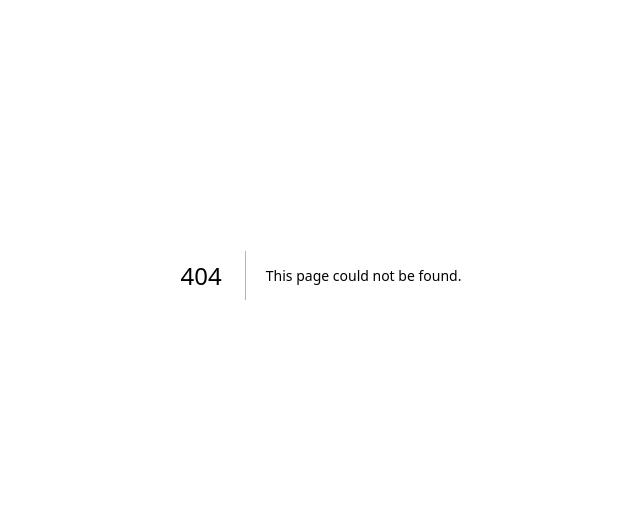
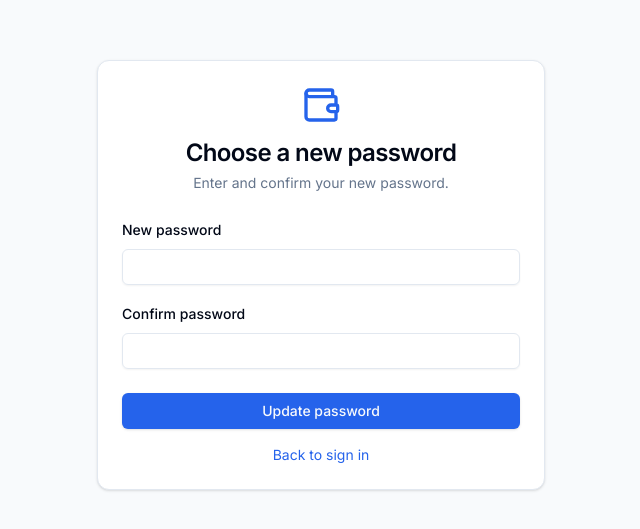
Before and after one commit to akhive/Mymoney, a Next.js app: page /reset-password in a window 1280 px wide. Before the commit this address had no page. Shown: the part 125-654 px from the top of the page, without its empty margins (319-959 px from the left). Built offline with nearby package versions, Linux system fonts and the light colour scheme.

Commit message:
Add password recovery flow

```diff
--- /dev/null
+++ b/src/app/(auth)/forgot-password/page.tsx
@@ -0,0 +1,99 @@
+"use client";
+
+import { useState } from "react";
+import Link from "next/link";
+import { createClient } from "@/lib/supabase/client";
+import { Button } from "@/components/ui/button";
+import { Input } from "@/components/ui/input";
+import { Label } from "@/components/ui/label";
+import {
+  Card,
+  CardContent,
+  CardDescription,
+  CardFooter,
+  CardHeader,
+  CardTitle,
+} from "@/components/ui/card";
+import { Wallet } from "lucide-react";
+
+export default function ForgotPasswordPage() {
+  const [email, setEmail] = useState("");
+  const [error, setError] = useState<string | null>(null);
+  const [sent, setSent] = useState(false);
+  const [loading, setLoading] = useState(false);
+
+  async function handleSubmit(event: React.FormEvent) {
+    event.preventDefault();
+    setLoading(true);
+    setError(null);
+
+    const callbackUrl = new URL("/auth/callback", window.location.origin);
+    callbackUrl.searchParams.set("next", "/reset-password");
+
+    const supabase = createClient();
+    const { error: resetError } = await supabase.auth.resetPasswordForEmail(
+      email,
+      { redirectTo: callbackUrl.toString() }
+    );
+
+    if (resetError) {
+      setError(resetError.message);
+    } else {
+      setSent(true);
+    }
+    setLoading(false);
+  }
+
+  return (
+    <div className="min-h-screen flex items-center justify-center bg-slate-50 px-4">
+      <Card className="w-full max-w-md">
+        <CardHeader className="space-y-1 text-center">
+          <div className="flex justify-center mb-2">
+            <Wallet className="h-10 w-10 text-primary" />
+          </div>
+          <CardTitle className="text-2xl">Reset your password</CardTitle>
+          <CardDescription>
+            Enter your account email and we’ll send you a recovery link.
+          </CardDescription>
+        </CardHeader>
+        <form onSubmit={handleSubmit}>
+          <CardContent className="space-y-4">
+            {error && (
+              <div className="rounded-md bg-red-50 border border-red-200 px-3 py-2 text-sm text-red-700">
+                {error}
+              </div>
+            )}
+            {sent && (
+              <div className="rounded-md bg-emerald-50 border border-emerald-200 px-3 py-2 text-sm text-emerald-700">
+                If an account exists for that email, a recovery link has been sent.
+              </div>
+            )}
+            <div className="space-y-2">
+              <Label htmlFor="email">Email</Label>
+              <Input
+                id="email"
+                type="email"
+                placeholder="you@example.com"
+                value={email}
+                onChange={(event) => setEmail(event.target.value)}
+                required
+                autoComplete="email"
+              />
+            </div>
+          </CardContent>
+          <CardFooter className="flex flex-col gap-4">
+            <Button type="submit" className="w-full" disabled={loading}>
+              {loading ? "Sending..." : "Send recovery link"}
+            </Button>
+            <Link
+              href="/login"
+              className="text-sm text-center text-primary hover:underline"
+            >
+              Back to sign in
+            </Link>
+          </CardFooter>
+        </form>
+      </Card>
+    </div>
+  );
+}
--- a/src/app/(auth)/login/page.tsx
+++ b/src/app/(auth)/login/page.tsx
@@ -108,6 +108,12 @@ export default function LoginPage() {
             <Button type="submit" className="w-full" disabled={loading}>
               {loading ? "Signing in..." : "Sign in"}
             </Button>
+            <Link
+              href="/forgot-password"
+              className="text-sm text-center text-primary hover:underline"
+            >
+              Forgot password?
+            </Link>
             <p className="text-sm text-center text-muted-foreground">
               Don&apos;t have an account?{" "}
               <Link href="/signup" className="text-primary hover:underline">
--- /dev/null
+++ b/src/app/(auth)/reset-password/page.tsx
@@ -0,0 +1,114 @@
+"use client";
+
+import { useEffect, useState } from "react";
+import Link from "next/link";
+import { createClient } from "@/lib/supabase/client";
+import { Button } from "@/components/ui/button";
+import { Input } from "@/components/ui/input";
+import { Label } from "@/components/ui/label";
+import {
+  Card,
+  CardContent,
+  CardDescription,
+  CardFooter,
+  CardHeader,
+  CardTitle,
+} from "@/components/ui/card";
+import { Wallet } from "lucide-react";
+import { useRouter } from "next/navigation";
+
+export default function ResetPasswordPage() {
+  const router = useRouter();
+  const [password, setPassword] = useState("");
+  const [confirmPassword, setConfirmPassword] = useState("");
+  const [error, setError] = useState<string | null>(null);
+  const [loading, setLoading] = useState(false);
+
+  useEffect(() => {
+    if (new URLSearchParams(window.location.search).has("error")) {
+      setError("This recovery link is invalid or expired. Request a new one.");
+    }
+  }, []);
+
+  async function handleSubmit(event: React.FormEvent) {
+    event.preventDefault();
+    setError(null);
+
+    if (password.length < 6) {
+      setError("Password must be at least 6 characters.");
+      return;
+    }
+    if (password !== confirmPassword) {
+      setError("Passwords do not match.");
+      return;
+    }
+
+    setLoading(true);
+  const supabase = createClient();
+    const { error: updateError } = await supabase.auth.updateUser({ password });
+    if (updateError) {
+      setError(updateError.message);
+      setLoading(false);
+      return;
+    }
+
+    router.push("/dashboard");
+    router.refresh();
+  }
+
+  return (
+    <div className="min-h-screen flex items-center justify-center bg-slate-50 px-4">
+      <Card className="w-full max-w-md">
+        <CardHeader className="space-y-1 text-center">
+          <div className="flex justify-center mb-2">
+            <Wallet className="h-10 w-10 text-primary" />
+          </div>
+          <CardTitle className="text-2xl">Choose a new password</CardTitle>
+          <CardDescription>Enter and confirm your new password.</CardDescription>
+        </CardHeader>
+        <form onSubmit={handleSubmit}>
+          <CardContent className="space-y-4">
+            {error && (
+              <div className="rounded-md bg-red-50 border border-red-200 px-3 py-2 text-sm text-red-700">
+                {error}
+              </div>
+            )}
+            <div className="space-y-2">
+              <Label htmlFor="password">New password</Label>
+              <Input
+                id="password"
+                type="password"
+                value={password}
+                onChange={(event) => setPassword(event.target.value)}
+                required
+                autoComplete="new-password"
+              />
+            </div>
+            <div className="space-y-2">
+              <Label htmlFor="confirmPassword">Confirm password</Label>
+              <Input
+                id="confirmPassword"
+                type="password"
+                value={confirmPassword}
+                onChange={(event) => setConfirmPassword(event.target.value)}
+                required
+                autoComplete="new-password"
+              />
+            </div>
+          </CardContent>
+          <CardFooter className="flex flex-col gap-4">
+            <Button type="submit" className="w-full" disabled={loading}>
+              {loading ? "Updating..." : "Update password"}
+            </Button>
+            <Link
+              href="/login"
+              className="text-sm text-center text-primary hover:underline"
+            >
+              Back to sign in
+            </Link>
+          </CardFooter>
+        </form>
+      </Card>
+    </div>
+  );
+}
--- /dev/null
+++ b/src/app/auth/callback/route.ts
@@ -0,0 +1,24 @@
+import { NextResponse, type NextRequest } from "next/server";
+import { createClient } from "@/lib/supabase/server";
+
+export async function GET(request: NextRequest) {
+  const code = request.nextUrl.searchParams.get("code");
+  const requestedNext = request.nextUrl.searchParams.get("next") || "/dashboard";
+  const next =
+    requestedNext.startsWith("/") && !requestedNext.startsWith("//")
+      ? requestedNext
+      : "/dashboard";
+
+  if (code) {
+    const supabase = await createClient();
+    const { error } = await supabase.auth.exchangeCodeForSession(code);
+
+    if (!error) {
+      return NextResponse.redirect(new URL(next, request.url));
+    }
+  }
+
+  return NextResponse.redirect(
+    new URL("/reset-password?error=recovery", request.url)
+  );
+}
--- a/src/app/page.tsx
+++ b/src/app/page.tsx
@@ -1,10 +1,12 @@
 import Link from "next/link";
 import { Button } from "@/components/ui/button";
+import { RecoveryRedirect } from "@/components/auth/recovery-redirect";
 import { Wallet, TrendingUp, Shield, Smartphone } from "lucide-react";
 
 export default function HomePage() {
   return (
     <div className="min-h-screen bg-gradient-to-b from-slate-50 to-slate-100">
+      <RecoveryRedirect />
       {/* Header */}
       <header className="border-b bg-white/80 backdrop-blur-sm sticky top-0 z-50">
         <div className="container mx-auto px-4 h-16 flex items-center justify-between">
--- /dev/null
+++ b/src/components/auth/recovery-redirect.tsx
@@ -0,0 +1,22 @@
+"use client";
+
+import { useEffect } from "react";
+import { useRouter } from "next/navigation";
+import { createClient } from "@/lib/supabase/client";
+
+export function RecoveryRedirect() {
+  const router = useRouter();
+
+  useEffect(() => {
+    const fragment = new URLSearchParams(window.location.hash.slice(1));
+    if (fragment.get("type") !== "recovery") return;
+
+    void createClient()
+      .auth.getSession()
+      .then(({ data }) => {
+        if (data.session) router.replace("/reset-password");
+      });
+  }, [router]);
+
+  return null;
+}
--- a/src/middleware.ts
+++ b/src/middleware.ts
@@ -48,6 +48,8 @@ export async function updateSession(request: NextRequest) {
     !user &&
     !path.startsWith("/login") &&
     !path.startsWith("/signup") &&
+    !path.startsWith("/forgot-password") &&
+    !path.startsWith("/reset-password") &&
     !path.startsWith("/auth") &&
     path !== "/"
   ) {
```
Also changed, not shown: 1 other file (tests, documents, lock files or other folders).
